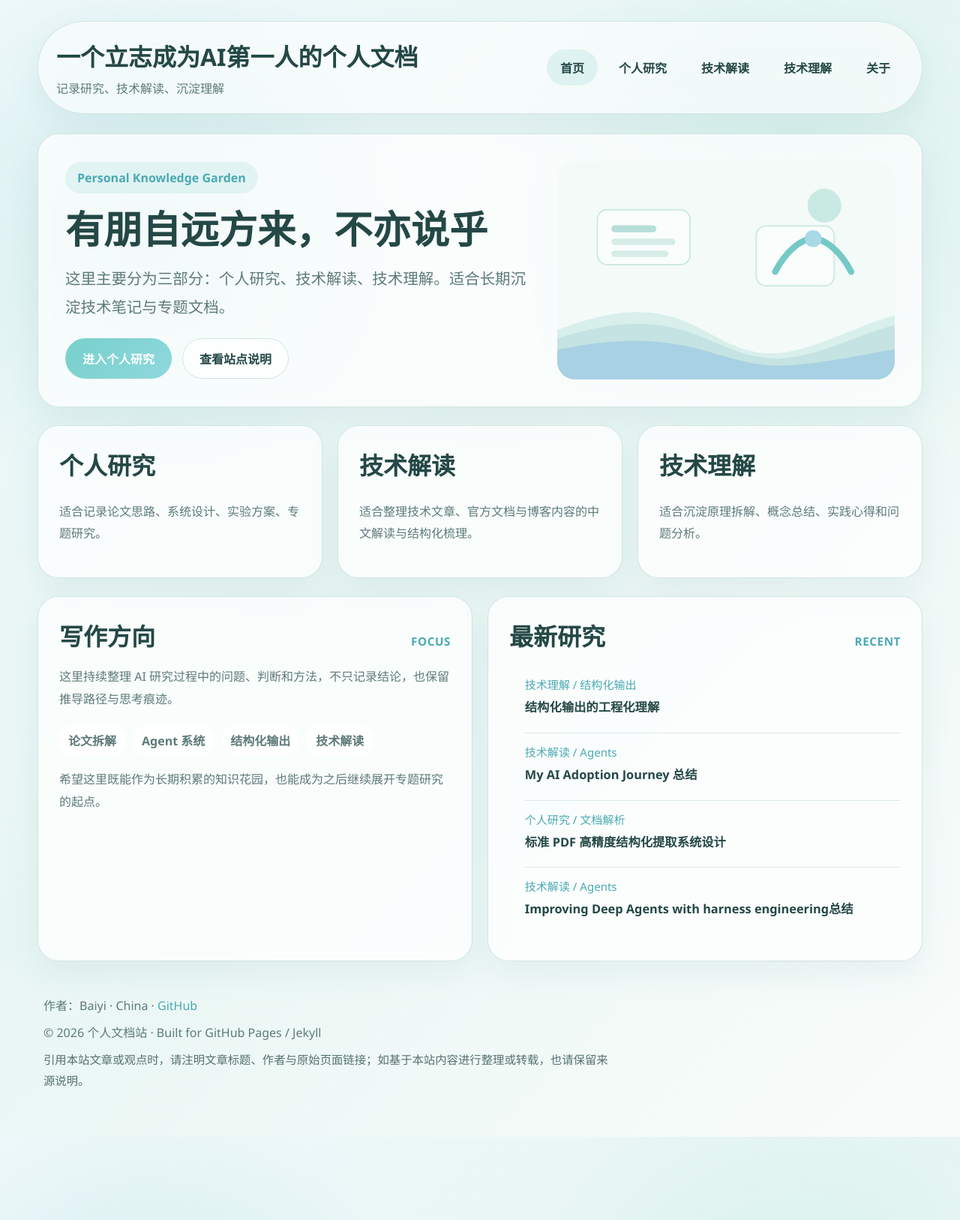
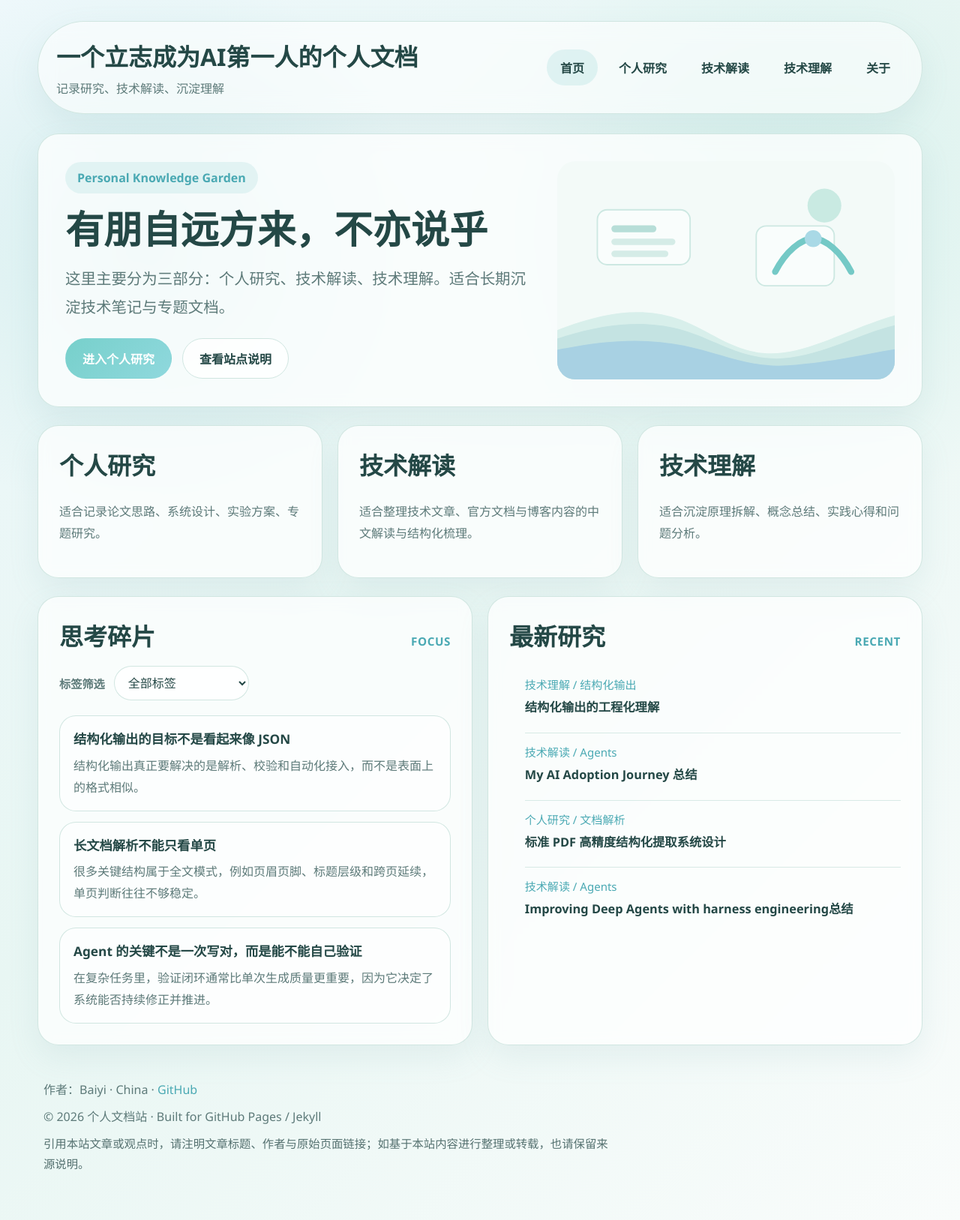
Before and after one commit to 8888-baiyi-8888/8888-baiyi-8888.github.io, a Jekyll site: the page built from index.md, in a window 1280 px wide. Shown: the whole page at 75% size. Built offline with Jekyll 4.4.1, drawn with Linux system fonts in a browser that asks for light colours; before the commit the page ends 1516 px from its top, so only the background shows below that.

Commit message:
“首页：增加思考碎片模块”

```diff
--- /dev/null
+++ b/_data/thought_fragments.yml
@@ -0,0 +1,29 @@
+- id: fragment-001
+  title: 结构化输出的目标不是看起来像 JSON
+  summary: 结构化输出真正要解决的是解析、校验和自动化接入，而不是表面上的格式相似。
+  tags:
+    - 结构化输出
+    - 工程原则
+  status: stable
+  created_at: 2026-04-02
+  source: /understanding/structured-output/structured-output-notes/
+
+- id: fragment-002
+  title: Agent 的关键不是一次写对，而是能不能自己验证
+  summary: 在复杂任务里，验证闭环通常比单次生成质量更重要，因为它决定了系统能否持续修正并推进。
+  tags:
+    - Agent
+    - 验证
+  status: stable
+  created_at: 2026-04-01
+  source: /interpretation/agents/improving-deep-agents-with-harness-engineering-summary/
+
+- id: fragment-003
+  title: 长文档解析不能只看单页
+  summary: 很多关键结构属于全文模式，例如页眉页脚、标题层级和跨页延续，单页判断往往不够稳定。
+  tags:
+    - 文档解析
+    - 全局校正
+  status: working
+  created_at: 2026-04-01
+  source: /research/doc-parsing/standard-pdf-structured-extraction/
--- a/_layouts/home.html
+++ b/_layouts/home.html
@@ -34,17 +34,41 @@ layout: default
 <section class="grid-two">
   <div class="card">
     <div class="panel-head">
-      <h2>写作方向</h2>
+      <div class="thoughts-heading">
+        <div class="thoughts-title-wrap" tabindex="0" aria-label="思考碎片说明">
+          <h2>思考碎片</h2>
+          <div class="thoughts-tooltip">这里记录研究和写作过程中的零散判断、方法片段与阶段性想法，未必展开成完整文章，但会持续沉淀。</div>
+        </div>
+      </div>
       <span class="panel-kicker">Focus</span>
     </div>
-    <p class="feature-copy">这里持续整理 AI 研究过程中的问题、判断和方法，不只记录结论，也保留推导路径与思考痕迹。</p>
-    <div class="feature-tags">
-      <span class="chip chip-soft">论文拆解</span>
-      <span class="chip chip-soft">Agent 系统</span>
-      <span class="chip chip-soft">结构化输出</span>
-      <span class="chip chip-soft">技术解读</span>
+    {% assign fragments = site.data.thought_fragments | sort: "created_at" | reverse %}
+    {% assign all_tags = "" | split: "" %}
+    {% for fragment in fragments %}
+      {% for tag in fragment.tags %}
+        {% unless all_tags contains tag %}
+          {% assign all_tags = all_tags | push: tag %}
+        {% endunless %}
+      {% endfor %}
+    {% endfor %}
+    {% assign sorted_tags = all_tags | sort %}
+    <div class="thoughts-toolbar">
+      <label class="thoughts-filter-label" for="thought-tag-filter">标签筛选</label>
+      <select id="thought-tag-filter" class="thoughts-filter-select">
+        <option value="">全部标签</option>
+        {% for tag in sorted_tags %}
+          <option value="{{ tag }}">{{ tag }}</option>
+        {% endfor %}
+      </select>
     </div>
-    <p class="feature-note">希望这里既能作为长期积累的知识花园，也能成为之后继续展开专题研究的起点。</p>
+    <div class="thoughts-list" id="thoughts-list">
+      {% for fragment in fragments %}
+        <article class="thought-card" data-tags="{{ fragment.tags | join: '|' }}" data-created-at="{{ fragment.created_at }}" data-status="{{ fragment.status }}">
+          <h3>{{ fragment.title }}</h3>
+          <p>{{ fragment.summary }}</p>
+        </article>
+      {% endfor %}
+    </div>
   </div>
   <div class="card">
     <div class="panel-head">
--- a/assets/css/style.css
+++ b/assets/css/style.css
@@ -191,6 +191,85 @@ pre code,
 .feature-note {
   color: var(--muted);
   line-height: 1.85;
+}
+.thoughts-heading {
+  position: relative;
+}
+.thoughts-title-wrap {
+  position: relative;
+  display: inline-block;
+  cursor: default;
+  outline: none;
+}
+.thoughts-title-wrap h2 {
+  margin: 0;
+}
+.thoughts-tooltip {
+  position: absolute;
+  left: 0;
+  top: calc(100% + 10px);
+  z-index: 10;
+  width: min(420px, calc(100vw - 80px));
+  padding: 14px 16px;
+  border-radius: 18px;
+  border: 1px solid rgba(207,229,224,0.95);
+  background: rgba(255,255,255,0.94);
+  color: var(--muted);
+  line-height: 1.75;
+  font-size: 0.98rem;
+  box-shadow: var(--shadow);
+  opacity: 0;
+  pointer-events: none;
+  transform: translateY(6px);
+  transition: opacity .18s ease, transform .18s ease;
+}
+.thoughts-title-wrap:hover .thoughts-tooltip,
+.thoughts-title-wrap:focus-within .thoughts-tooltip,
+.thoughts-title-wrap:focus .thoughts-tooltip {
+  opacity: 1;
+  transform: translateY(0);
+}
+.thoughts-toolbar {
+  display: flex;
+  align-items: center;
+  gap: 12px;
+  margin: 18px 0 20px;
+  flex-wrap: wrap;
+}
+.thoughts-filter-label {
+  color: var(--muted);
+  font-size: 0.95rem;
+  font-weight: 700;
+}
+.thoughts-filter-select {
+  min-width: 180px;
+  padding: 10px 14px;
+  border: 1px solid rgba(207,229,224,0.95);
+  border-radius: 999px;
+  background: rgba(255,255,255,0.82);
+  color: var(--text);
+  font: inherit;
+  box-shadow: inset 0 1px 0 rgba(255,255,255,0.85);
+}
+.thoughts-list {
+  display: grid;
+  gap: 14px;
+}
+.thought-card {
+  padding: 18px 18px 16px;
+  border-radius: 22px;
+  border: 1px solid rgba(207,229,224,0.95);
+  background: rgba(255,255,255,0.52);
+}
+.thought-card h3 {
+  margin: 0 0 8px;
+  font-size: 1.08rem;
+  line-height: 1.5;
+}
+.thought-card p {
+  margin: 0;
+  color: var(--muted);
+  line-height: 1.8;
 }
 .feature-tags {
   display: flex;
@@ -466,4 +545,12 @@ pre code,
   .brand a { font-size: 1.5rem; }
   .hero-desc, .page-desc { font-size: 1.05rem; }
   .doc-sidebar-panel { max-height: calc(100vh - 24px); }
+  .thoughts-tooltip {
+    position: static;
+    width: 100%;
+    margin-top: 10px;
+    opacity: 1;
+    pointer-events: auto;
+    transform: none;
+  }
 }
```
Also changed, not shown: other parts of _layouts/home.html (+22 -0 lines).
